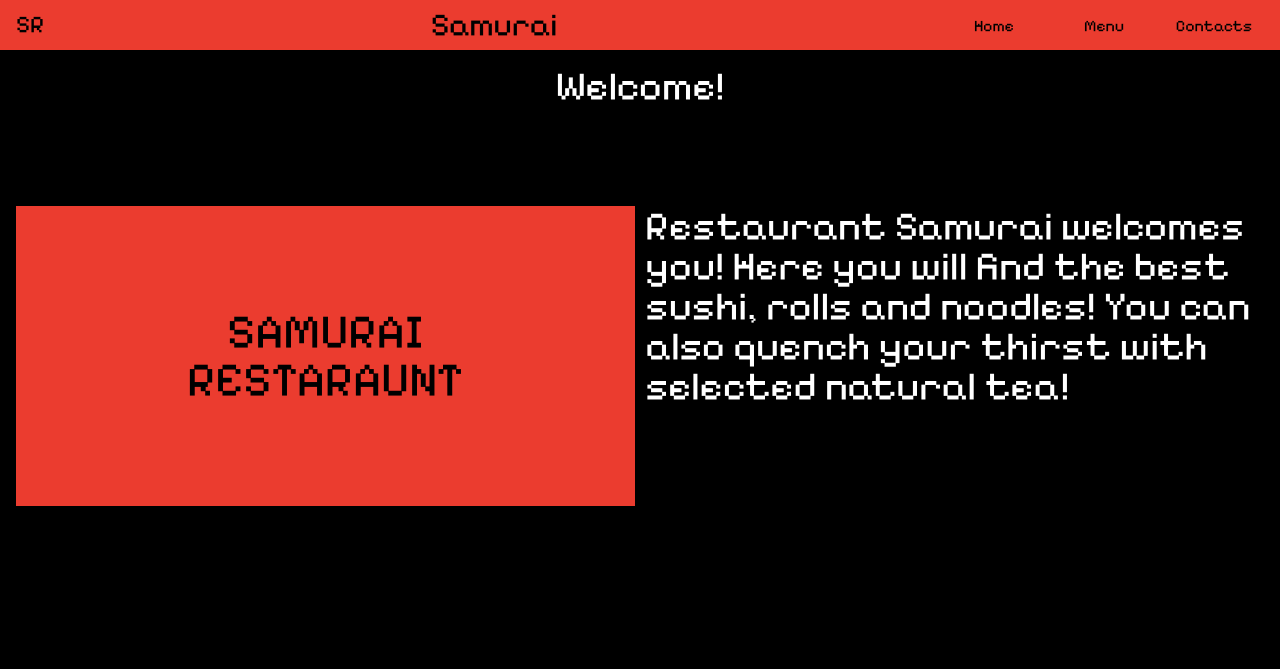
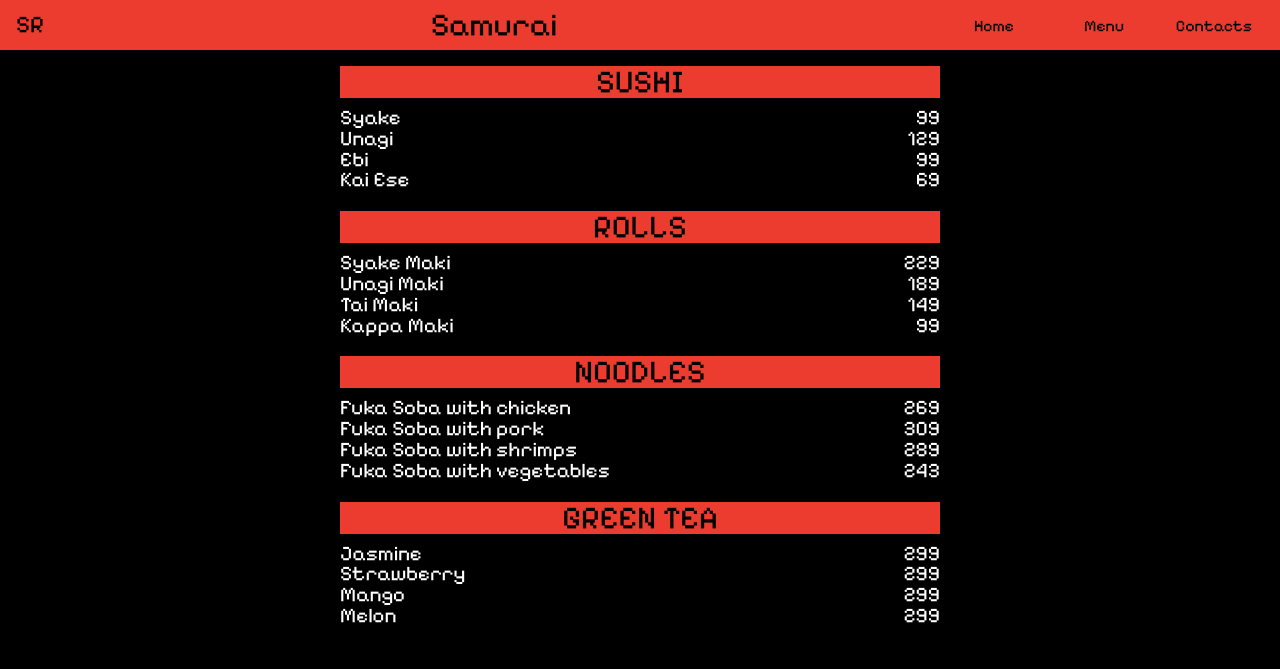
Before and after one commit to EvgeniyMorozov164/restaurant-page, a website built with webpack: page src/index.html in a window 1280 px wide. Built offline with nearby package versions, Linux system fonts and the light colour scheme.

Commit message:
add styles for menu section

```diff
--- a/src/index.html
+++ b/src/index.html
@@ -31,7 +31,7 @@
   </header>
   <main class="main">
     <div id="content" class="content">
-      <div class="welcome">
+      <!-- <div class="welcome">
         <h2 class="hi">Welcome!</h2>
         <div class="info">
           <p class="pic-like flex">SAMURAI <br>
@@ -42,8 +42,8 @@
               selected natural tea!
           </p>
         </div>
-      </div>
-      <!-- <div class="menu">
+      </div> -->
+      <div class="menu flex">
         <div class="sushi">
           <h2 class="menu-section">SUSHI</h2>
           <div class="menu-item">
@@ -184,7 +184,7 @@
             </div>
           </div>
         </div>
-      </div> -->
+      </div>
       <!-- <div class="contacts">
         <address class="adress-container">
           You can contact us at:
--- a/src/styles.css
+++ b/src/styles.css
@@ -77,6 +77,8 @@ body {
   padding: 1rem;
 }
 
+/* About section */
+
 .welcome {
   width: 100%;
   height: 600px;
@@ -110,3 +112,36 @@ body {
 .about-us {
   font-size: 2.5rem;
 }
+
+/* Menu section */
+
+.menu {
+  flex-direction: column;
+  align-items: center;
+  font-size: 1.3rem;
+  gap: 20px;
+}
+
+.sushi,
+.rolls,
+.noodles,
+.tea {
+  width: 600px;
+}
+
+.menu-section {
+  font-size: 2rem;
+  background-color: var(--scd-bg-clr);
+  color: var(--scd-clr);
+  text-align: center;
+  margin-bottom: 10px;
+}
+
+.menu-item {
+  display: grid;
+  grid-template-columns: 1fr 1fr;
+}
+
+.menu-item-price {
+  text-align: end;
+}
```
